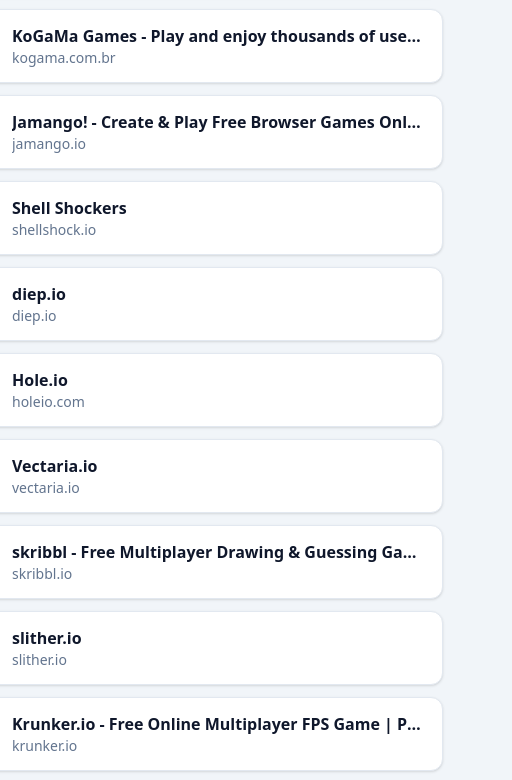
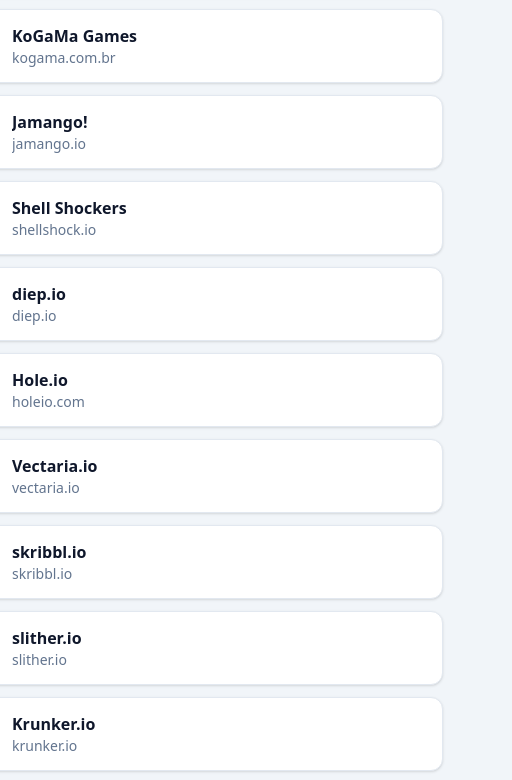
Before and after one commit to lucasmarcos/lucasmarcos.github.io, a website: page docs/jogos/index.html in a window 1280 px wide. Shown: the part 577-1357 px from the top of the page, 447-959 px from the left. Drawn offline with Linux system fonts and the light colour scheme.

Commit message:
fix: remove names in english

```diff
--- a/docs/jogos/index.html
+++ b/docs/jogos/index.html
@@ -50,7 +50,7 @@
 <a href="https://kogama.com.br" class="bg-white dark:bg-slate-800 px-5 py-3.5 rounded-xl border border-slate-200 dark:border-slate-700 shadow-sm dark:shadow-lg no-underline text-inherit transition-all duration-200 flex items-center gap-4 hover:-translate-y-1 hover:scale-[1.02] hover:border-blue-900 dark:hover:border-blue-400 hover:shadow-lg dark:hover:shadow-xl" target="_blank">
   <img src="https://www.google.com/s2/favicons?domain=kogama.com.br&sz=64" class="w-8 h-8 rounded-md bg-white dark:bg-slate-900 flex-shrink-0" alt="">
   <div class="flex flex-col min-w-0">
-    <h2 class="m-0 text-base font-semibold truncate">KoGaMa Games - Play and enjoy thousands of user-made games!</h2>
+    <h2 class="m-0 text-base font-semibold truncate">KoGaMa Games</h2>
     <span class="text-sm text-slate-500 dark:text-slate-400 truncate">kogama.com.br</span>
   </div>
 </a>
@@ -58,7 +58,7 @@
 <a href="https://jamango.io" class="bg-white dark:bg-slate-800 px-5 py-3.5 rounded-xl border border-slate-200 dark:border-slate-700 shadow-sm dark:shadow-lg no-underline text-inherit transition-all duration-200 flex items-center gap-4 hover:-translate-y-1 hover:scale-[1.02] hover:border-blue-900 dark:hover:border-blue-400 hover:shadow-lg dark:hover:shadow-xl" target="_blank">
   <img src="https://www.google.com/s2/favicons?domain=jamango.io&sz=64" class="w-8 h-8 rounded-md bg-white dark:bg-slate-900 flex-shrink-0" alt="">
   <div class="flex flex-col min-w-0">
-    <h2 class="m-0 text-base font-semibold truncate">Jamango! - Create &amp; Play Free Browser Games Online</h2>
+    <h2 class="m-0 text-base font-semibold truncate">Jamango!</h2>
     <span class="text-sm text-slate-500 dark:text-slate-400 truncate">jamango.io</span>
   </div>
 </a>
@@ -98,7 +98,7 @@
 <a href="https://skribbl.io" class="bg-white dark:bg-slate-800 px-5 py-3.5 rounded-xl border border-slate-200 dark:border-slate-700 shadow-sm dark:shadow-lg no-underline text-inherit transition-all duration-200 flex items-center gap-4 hover:-translate-y-1 hover:scale-[1.02] hover:border-blue-900 dark:hover:border-blue-400 hover:shadow-lg dark:hover:shadow-xl" target="_blank">
   <img src="https://www.google.com/s2/favicons?domain=skribbl.io&sz=64" class="w-8 h-8 rounded-md bg-white dark:bg-slate-900 flex-shrink-0" alt="">
   <div class="flex flex-col min-w-0">
-    <h2 class="m-0 text-base font-semibold truncate">skribbl - Free Multiplayer Drawing &amp; Guessing Game</h2>
+    <h2 class="m-0 text-base font-semibold truncate">skribbl.io</h2>
     <span class="text-sm text-slate-500 dark:text-slate-400 truncate">skribbl.io</span>
   </div>
 </a>
@@ -114,7 +114,7 @@
 <a href="https://krunker.io" class="bg-white dark:bg-slate-800 px-5 py-3.5 rounded-xl border border-slate-200 dark:border-slate-700 shadow-sm dark:shadow-lg no-underline text-inherit transition-all duration-200 flex items-center gap-4 hover:-translate-y-1 hover:scale-[1.02] hover:border-blue-900 dark:hover:border-blue-400 hover:shadow-lg dark:hover:shadow-xl" target="_blank">
   <img src="https://www.google.com/s2/favicons?domain=krunker.io&sz=64" class="w-8 h-8 rounded-md bg-white dark:bg-slate-900 flex-shrink-0" alt="">
   <div class="flex flex-col min-w-0">
-    <h2 class="m-0 text-base font-semibold truncate">Krunker.io - Free Online Multiplayer FPS Game | Play Now</h2>
+    <h2 class="m-0 text-base font-semibold truncate">Krunker.io</h2>
     <span class="text-sm text-slate-500 dark:text-slate-400 truncate">krunker.io</span>
   </div>
 </a>
```
